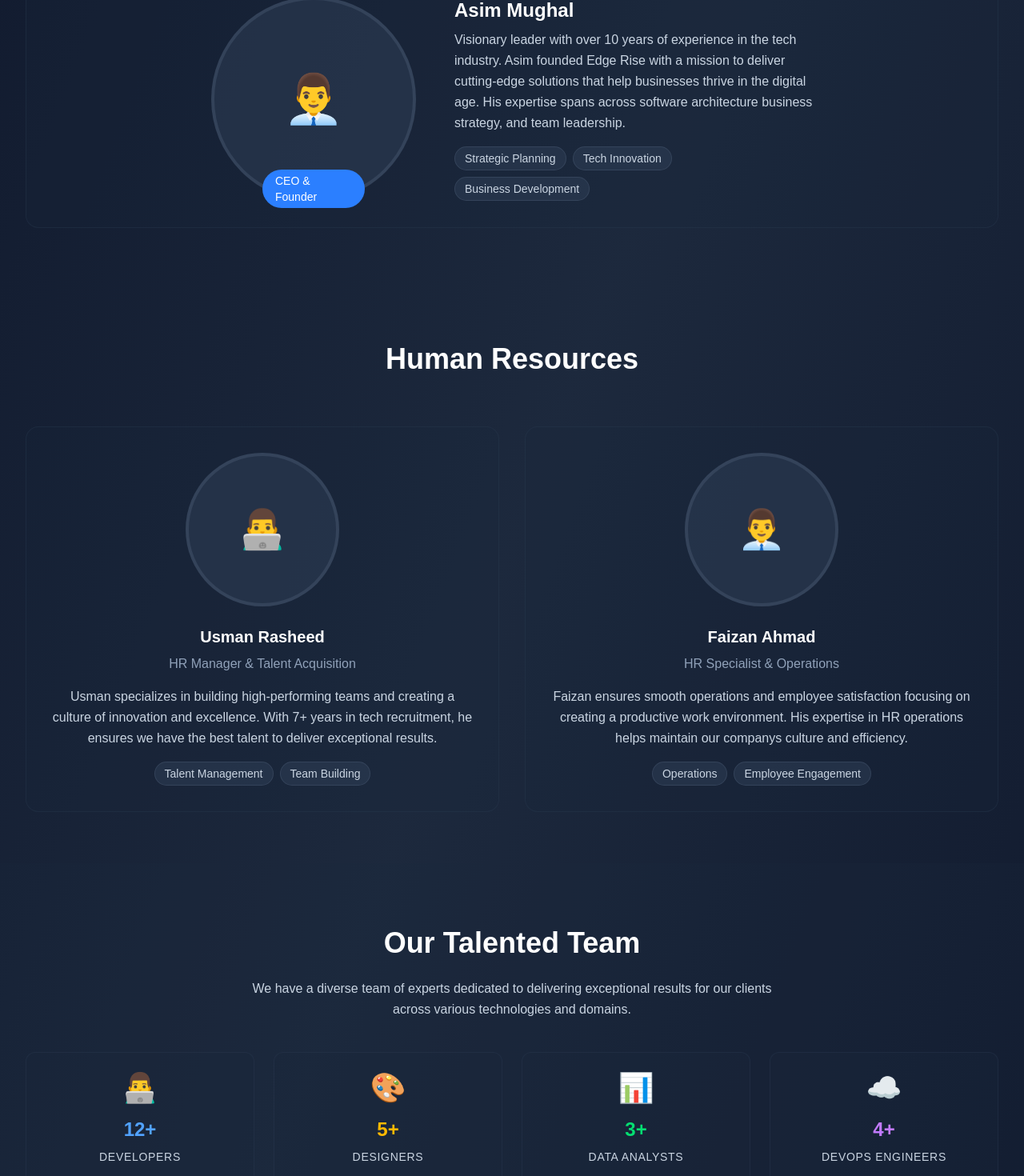
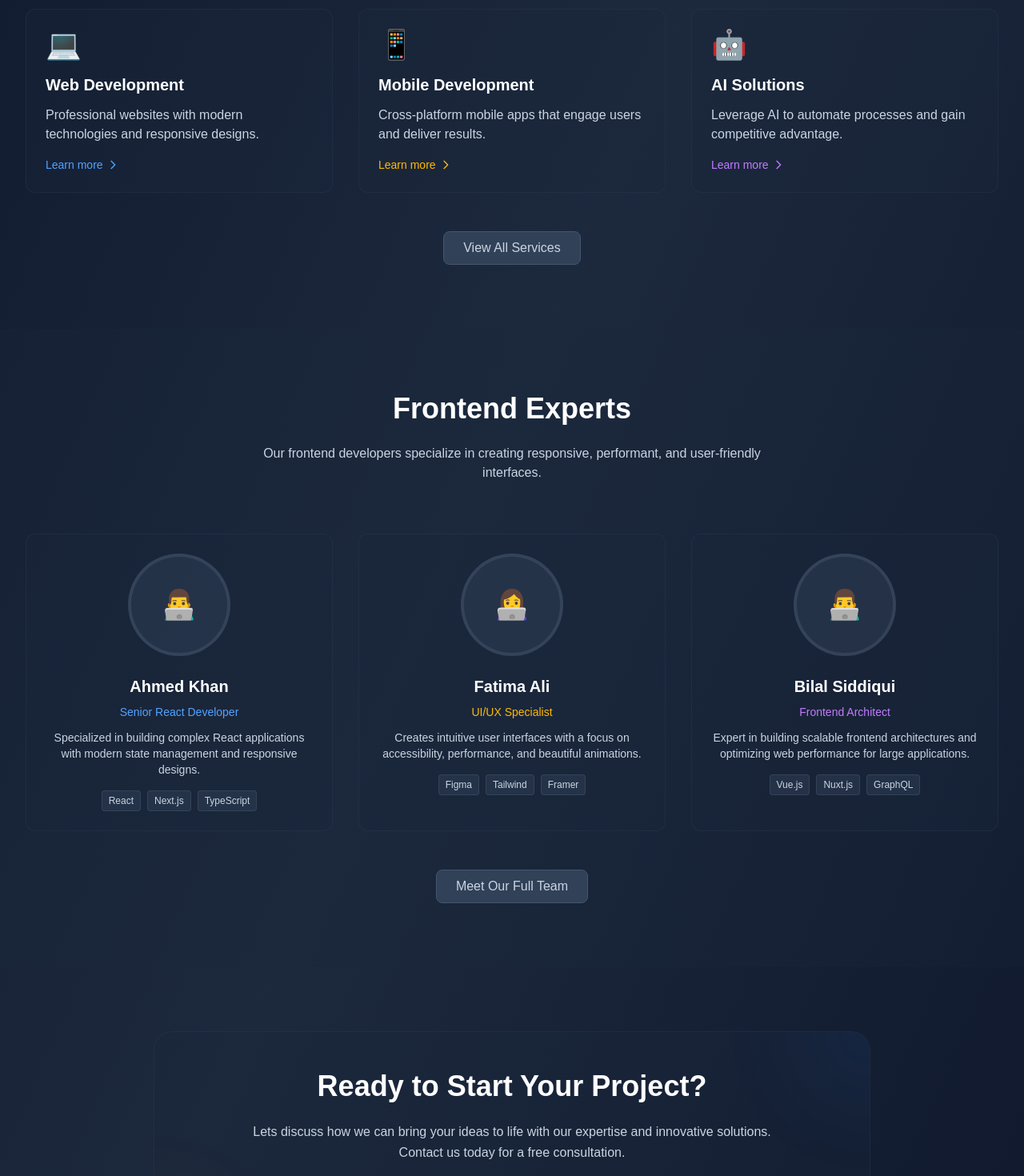
Before and after one commit to usmanrasheeddev/CryVon_Tech, a Next.js app: page / in a window 1280 px wide. Shown: the part 1051-2521 px from the top of the page at 80% size. Built offline with nearby package versions, Linux system fonts and the light colour scheme.

Commit message:
fix: resolved build warnings and errors

```diff
--- a/app/components/Hero.js
+++ b/app/components/Hero.js
@@ -18,19 +18,20 @@ export default function Hero() {
         <div className="max-w-7xl mx-auto px-4 sm:px-6 lg:px-8">
           <div className="flex justify-between items-center h-16">
             <div className="flex-shrink-0">
-              <span className="text-2xl font-bold">
+              <Link href="/" className="text-2xl font-bold">
                 <span className="text-blue-400">Edge</span>
                 <span className="text-amber-400">Rise</span>
-              </span>
+              </Link>
             </div>
             <div className="hidden md:block">
               <div className="ml-10 flex items-baseline space-x-4">
-                <a href="#" className="text-gray-300 hover:text-white px-3 py-2 rounded-md text-sm font-medium transition-colors duration-300">Home</a>
-                <a href="/Services" className="text-gray-300 hover:text-white px-3 py-2 rounded-md text-sm font-medium transition-colors duration-300">Services</a>
-                <a href="/Projects" className="text-gray-300 hover:text-white px-3 py-2 rounded-md text-sm font-medium transition-colors duration-300">Projects</a>
-                <a href="/Team" className="text-gray-300 hover:text-white px-3 py-2 rounded-md text-sm font-medium transition-colors duration-300">Team</a>
-                <a href="/Contact" className="text-gray-300 hover:text-white px-3 py-2 rounded-md text-sm font-medium transition-colors duration-300">Contact</a>
-                <a href="/Tech" className="text-gray-300 hover:text-white px-3 py-2 rounded-md text-sm font-medium transition-colors duration-300">Tech</a>
+                <Link href="/" className="text-white px-3 py-2 rounded-md text-sm font-medium transition-colors duration-300">Home</Link>
+                <Link href="/services" className="text-gray-300 hover:text-white px-3 py-2 rounded-md text-sm font-medium transition-colors duration-300">Services</Link>
+                <Link href="/tech" className="text-gray-300 hover:text-white px-3 py-2 rounded-md text-sm font-medium transition-colors duration-300">Tech Stack</Link>
+                <Link href="/projects" className="text-gray-300 hover:text-white px-3 py-2 rounded-md text-sm font-medium transition-colors duration-300">Projects</Link>
+                <Link href="/team" className="text-gray-300 hover:text-white px-3 py-2 rounded-md text-sm font-medium transition-colors duration-300">Team</Link>
+                <Link href="/career" className="text-gray-300 hover:text-white px-3 py-2 rounded-md text-sm font-medium transition-colors duration-300">Career</Link>
+                <Link href="/contact" className="text-gray-300 hover:text-white px-3 py-2 rounded-md text-sm font-medium transition-colors duration-300">Contact</Link>
               </div>
             </div>
           </div>
@@ -53,7 +54,7 @@ export default function Hero() {
                   Get Free Consultation
                 </button>
               </Link>
-              <Link href="/Projects">
+              <Link href="/projects">
                 <button className="px-8 py-3 bg-slate-700 text-slate-300 rounded-lg hover:bg-slate-600 transition-all duration-300 transform hover:-translate-y-1 font-medium border border-slate-600 hover:border-slate-500">
                   View Our Projects
                 </button>
@@ -93,121 +94,121 @@ export default function Hero() {
         </div>
       </section>
 
-      {/* CEO Introduction Section */}
-      <section id="ceo" className="py-20">
+      {/* Services Preview Section */}
+      <section className="py-20">
         <div className="max-w-7xl mx-auto px-4 sm:px-6 lg:px-8">
-          <h2 className="text-3xl md:text-4xl font-bold text-center mb-16">
-            Leadership Team
-          </h2>
+          <div className="text-center mb-16">
+            <h2 className="text-3xl md:text-4xl font-bold mb-6">Our Services</h2>
+            <p className="text-slate-300 max-w-2xl mx-auto">We offer comprehensive digital solutions to help your business thrive in the digital age.</p>
+          </div>
 
-          <div className="flex flex-col md:flex-row items-center justify-center gap-12 bg-slate-800/20 p-8 rounded-2xl border border-slate-700/30 hover:border-blue-500/30 transition-all duration-500">
-            <div className="relative">
-              <div className="w-64 h-64 bg-slate-700/50 rounded-full flex items-center justify-center overflow-hidden border-4 border-slate-600/50">
-                <div className="text-6xl">👨‍💼</div>
+          <div className="grid grid-cols-1 md:grid-cols-3 gap-8 mb-12">
+            <div className="bg-slate-800/30 p-6 rounded-xl border border-slate-700/30 hover:border-blue-500/30 transition-all duration-500 hover:scale-[1.02]">
+              <div className="text-4xl text-blue-400 mb-4">💻</div>
+              <h3 className="text-xl font-semibold mb-3">Web Development</h3>
+              <p className="text-slate-300 mb-4">Professional websites with modern technologies and responsive designs.</p>
+              <Link href="/services" className="text-blue-400 hover:text-blue-300 text-sm font-medium flex items-center">
+                Learn more
+                <svg xmlns="http://www.w3.org/2000/svg" className="h-4 w-4 ml-1" fill="none" viewBox="0 0 24 24" stroke="currentColor">
+                  <path strokeLinecap="round" strokeLinejoin="round" strokeWidth={2} d="M9 5l7 7-7 7" />
+                </svg>
+              </Link>
             </div>
-              <div className="absolute -bottom-2 left-1/2 transform -translate-x-1/2 bg-blue-500 text-white px-4 py-1 rounded-full text-sm font-medium">
-                CEO & Founder
+
+            <div className="bg-slate-800/30 p-6 rounded-xl border border-slate-700/30 hover:border-amber-500/30 transition-all duration-500 hover:scale-[1.02]">
+              <div className="text-4xl text-amber-400 mb-4">📱</div>
+              <h3 className="text-xl font-semibold mb-3">Mobile Development</h3>
+              <p className="text-slate-300 mb-4">Cross-platform mobile apps that engage users and deliver results.</p>
+              <Link href="/services" className="text-amber-400 hover:text-amber-300 text-sm font-medium flex items-center">
+                Learn more
+                <svg xmlns="http://www.w3.org/2000/svg" className="h-4 w-4 ml-1" fill="none" viewBox="0 0 24 24" stroke="currentColor">
+                  <path strokeLinecap="round" strokeLinejoin="round" strokeWidth={2} d="M9 5l7 7-7 7" />
+                </svg>
+              </Link>
+            </div>
+
+            <div className="bg-slate-800/30 p-6 rounded-xl border border-slate-700/30 hover:border-purple-500/30 transition-all duration-500 hover:scale-[1.02]">
+              <div className="text-4xl text-purple-400 mb-4">🤖</div>
+              <h3 className="text-xl font-semibold mb-3">AI Solutions</h3>
+              <p className="text-slate-300 mb-4">Leverage AI to automate processes and gain competitive advantage.</p>
+              <Link href="/services" className="text-purple-400 hover:text-purple-300 text-sm font-medium flex items-center">
+                Learn more
+                <svg xmlns="http://www.w3.org/2000/svg" className="h-4 w-4 ml-1" fill="none" viewBox="0 0 24 24" stroke="currentColor">
+                  <path strokeLinecap="round" strokeLinejoin="round" strokeWidth={2} d="M9 5l7 7-7 7" />
+                </svg>
+              </Link>
             </div>
           </div>
 
-            <div className="max-w-md">
-              <h3 className="text-2xl font-bold mb-2">Asim Mughal</h3>
-              <p className="text-slate-300 mb-4 leading-relaxed">
-                Visionary leader with over 10 years of experience in the tech industry. Asim founded Edge Rise with a mission to deliver cutting-edge solutions that help businesses thrive in the digital age. His expertise spans across software architecture business strategy, and team leadership.
-              </p>
-              <div className="flex gap-2 flex-wrap">
-                <span className="px-3 py-1 bg-slate-700/50 text-slate-300 rounded-full text-sm border border-slate-600/50">Strategic Planning</span>
-                <span className="px-3 py-1 bg-slate-700/50 text-slate-300 rounded-full text-sm border border-slate-600/50">Tech Innovation</span>
-                <span className="px-3 py-1 bg-slate-700/50 text-slate-300 rounded-full text-sm border border-slate-600/50">Business Development</span>
-              </div>
-            </div>
+          <div className="text-center">
+            <Link href="/services">
+              <button className="px-6 py-2 bg-slate-700 text-slate-300 rounded-lg hover:bg-slate-600 transition-all duration-300 font-medium border border-slate-600 hover:border-slate-500">
+                View All Services
+              </button>
+            </Link>
           </div>
         </div>
       </section>
 
-      {/* HR Team Section */}
-      <section id="hr-team" className="py-16">
+      {/* Frontend Team Section */}
+      <section className="py-20 bg-slate-800/20">
         <div className="max-w-7xl mx-auto px-4 sm:px-6 lg:px-8">
-          <h2 className="text-3xl md:text-4xl font-bold text-center mb-16">
-            Human Resources
-          </h2>
+          <div className="text-center mb-16">
+            <h2 className="text-3xl md:text-4xl font-bold mb-6">Frontend Experts</h2>
+            <p className="text-slate-300 max-w-2xl mx-auto">Our frontend developers specialize in creating responsive, performant, and user-friendly interfaces.</p>
+          </div>
 
-          <div className="grid grid-cols-1 md:grid-cols-2 gap-8">
-            {/* HR 1 */}
-            <div className="bg-slate-800/20 p-8 rounded-2xl border border-slate-700/30 hover:border-blue-500/30 transition-all duration-500 group hover:scale-[1.02]">
-              <div className="flex flex-col items-center text-center">
-                <div className="w-48 h-48 bg-slate-700/50 rounded-full flex items-center justify-center overflow-hidden border-4 border-slate-600/50 group-hover:border-blue-500/30 transition-colors duration-500 mb-6">
-                  <div className="text-5xl">👨‍💻</div>
+          <div className="grid grid-cols-1 md:grid-cols-2 lg:grid-cols-3 gap-8">
+            <div className="bg-slate-800/30 p-6 rounded-xl border border-slate-700/30 hover:border-blue-500/30 transition-all duration-500 group text-center">
+              <div className="w-32 h-32 bg-slate-700/50 rounded-full flex items-center justify-center mx-auto mb-6 overflow-hidden border-4 border-slate-600/50 group-hover:border-blue-500/30 transition-colors duration-500">
+                <div className="text-4xl">👨‍💻</div>
               </div>
-                <h3 className="text-xl font-bold mb-2">Usman Rasheed</h3>
-                <p className="text-slate-400 mb-4">HR Manager & Talent Acquisition</p>
-                <p className="text-slate-300 mb-4 leading-relaxed">
-                  Usman specializes in building high-performing teams and creating a culture of innovation and excellence. With 7+ years in tech recruitment, he ensures we have the best talent to deliver exceptional results.
-                </p>
+              <h3 className="text-xl font-semibold mb-2">Ahmed Khan</h3>
+              <p className="text-blue-400 text-sm mb-3">Senior React Developer</p>
+              <p className="text-slate-300 mb-4 text-sm">Specialized in building complex React applications with modern state management and responsive designs.</p>
               <div className="flex gap-2 justify-center flex-wrap">
-                  <span className="px-3 py-1 bg-slate-700/50 text-slate-300 rounded-full text-sm border border-slate-600/50">Talent Management</span>
-                  <span className="px-3 py-1 bg-slate-700/50 text-slate-300 rounded-full text-sm border border-slate-600/50">Team Building</span>
+                <span className="px-2 py-1 bg-slate-700/50 text-slate-300 rounded text-xs border border-slate-600/50">React</span>
+                <span className="px-2 py-1 bg-slate-700/50 text-slate-300 rounded text-xs border border-slate-600/50">Next.js</span>
+                <span className="px-2 py-1 bg-slate-700/50 text-slate-300 rounded text-xs border border-slate-600/50">TypeScript</span>
+              </div>
+            </div>
+
+            <div className="bg-slate-800/30 p-6 rounded-xl border border-slate-700/30 hover:border-amber-500/30 transition-all duration-500 group text-center">
+              <div className="w-32 h-32 bg-slate-700/50 rounded-full flex items-center justify-center mx-auto mb-6 overflow-hidden border-4 border-slate-600/50 group-hover:border-amber-500/30 transition-colors duration-500">
+                <div className="text-4xl">👩‍💻</div>
+              </div>
+              <h3 className="text-xl font-semibold mb-2">Fatima Ali</h3>
+              <p className="text-amber-400 text-sm mb-3">UI/UX Specialist</p>
+              <p className="text-slate-300 mb-4 text-sm">Creates intuitive user interfaces with a focus on accessibility, performance, and beautiful animations.</p>
+              <div className="flex gap-2 justify-center flex-wrap">
+                <span className="px-2 py-1 bg-slate-700/50 text-slate-300 rounded text-xs border border-slate-600/50">Figma</span>
+                <span className="px-2 py-1 bg-slate-700/50 text-slate-300 rounded text-xs border border-slate-600/50">Tailwind</span>
+                <span className="px-2 py-1 bg-slate-700/50 text-slate-300 rounded text-xs border border-slate-600/50">Framer</span>
+              </div>
+            </div>
+
+            <div className="bg-slate-800/30 p-6 rounded-xl border border-slate-700/30 hover:border-purple-500/30 transition-all duration-500 group text-center">
+              <div className="w-32 h-32 bg-slate-700/50 rounded-full flex items-center justify-center mx-auto mb-6 overflow-hidden border-4 border-slate-600/50 group-hover:border-purple-500/30 transition-colors duration-500">
+                <div className="text-4xl">👨‍💻</div>
+              </div>
+              <h3 className="text-xl font-semibold mb-2">Bilal Siddiqui</h3>
+              <p className="text-purple-400 text-sm mb-3">Frontend Architect</p>
+              <p className="text-slate-300 mb-4 text-sm">Expert in building scalable frontend architectures and optimizing web performance for large applications.</p>
+              <div className="flex gap-2 justify-center flex-wrap">
+                <span className="px-2 py-1 bg-slate-700/50 text-slate-300 rounded text-xs border border-slate-600/50">Vue.js</span>
+                <span className="px-2 py-1 bg-slate-700/50 text-slate-300 rounded text-xs border border-slate-600/50">Nuxt.js</span>
+                <span className="px-2 py-1 bg-slate-700/50 text-slate-300 rounded text-xs border border-slate-600/50">GraphQL</span>
               </div>
             </div>
           </div>
 
-            {/* HR 2 */}
-            <div className="bg-slate-800/20 p-8 rounded-2xl border border-slate-700/30 hover:border-amber-500/30 transition-all duration-500 group hover:scale-[1.02]">
-              <div className="flex flex-col items-center text-center">
-                <div className="w-48 h-48 bg-slate-700/50 rounded-full flex items-center justify-center overflow-hidden border-4 border-slate-600/50 group-hover:border-amber-500/30 transition-colors duration-500 mb-6">
-                  <div className="text-5xl">👨‍💼</div>
-                </div>
-                <h3 className="text-xl font-bold mb-2">Faizan Ahmad</h3>
-                <p className="text-slate-400 mb-4">HR Specialist & Operations</p>
-                <p className="text-slate-300 mb-4 leading-relaxed">
-                  Faizan ensures smooth operations and employee satisfaction focusing on creating a productive work environment. His expertise in HR operations helps maintain our companys culture and efficiency.
-                </p>
-                <div className="flex gap-2 justify-center flex-wrap">
-                  <span className="px-3 py-1 bg-slate-700/50 text-slate-300 rounded-full text-sm border border-slate-600/50">Operations</span>
-                  <span className="px-3 py-1 bg-slate-700/50 text-slate-300 rounded-full text-sm border border-slate-600/50">Employee Engagement</span>
-                </div>
-              </div>
-            </div>
-          </div>
-        </div>
-      </section>
-
-      {/* Team Overview Section */}
-      <section id="team" className="py-20 bg-slate-800/20">
-        <div className="max-w-7xl mx-auto px-4 sm:px-6 lg:px-8 text-center">
-          <h2 className="text-3xl md:text-4xl font-bold mb-6">Our Talented Team</h2>
-          <p className="text-slate-300 max-w-2xl mx-auto mb-10 leading-relaxed">
-            We have a diverse team of experts dedicated to delivering exceptional results for our clients across various technologies and domains.
-          </p>
-
-          <div className="grid grid-cols-2 md:grid-cols-4 gap-6 mb-12">
-            <div className="text-center p-6 bg-slate-800/30 rounded-xl border border-slate-700/30 hover:border-blue-500/30 transition-all duration-300 hover:scale-105">
-              <div className="text-4xl mb-4">👨‍💻</div>
-              <div className="text-2xl font-bold text-blue-400 mb-2">12+</div>
-              <div className="text-slate-300 text-sm uppercase tracking-wider">Developers</div>
-            </div>
-            <div className="text-center p-6 bg-slate-800/30 rounded-xl border border-slate-700/30 hover:border-amber-500/30 transition-all duration-300 hover:scale-105">
-              <div className="text-4xl mb-4">🎨</div>
-              <div className="text-2xl font-bold text-amber-400 mb-2">5+</div>
-              <div className="text-slate-300 text-sm uppercase tracking-wider">Designers</div>
-            </div>
-            <div className="text-center p-6 bg-slate-800/30 rounded-xl border border-slate-700/30 hover:border-green-500/30 transition-all duration-300 hover:scale-105">
-              <div className="text-4xl mb-4">📊</div>
-              <div className="text-2xl font-bold text-green-400 mb-2">3+</div>
-              <div className="text-slate-300 text-sm uppercase tracking-wider">Data Analysts</div>
-            </div>
-            <div className="text-center p-6 bg-slate-800/30 rounded-xl border border-slate-700/30 hover:border-purple-500/30 transition-all duration-300 hover:scale-105">
-              <div className="text-4xl mb-4">☁️</div>
-              <div className="text-2xl font-bold text-purple-400 mb-2">4+</div>
-              <div className="text-slate-300 text-sm uppercase tracking-wider">DevOps Engineers</div>
-            </div>
-          </div>
-
+          <div className="text-center mt-12">
             <Link href="/team">
-            <button className="px-8 py-3 bg-gradient-to-r from-blue-500 to-blue-600 text-white rounded-lg hover:from-blue-600 hover:to-blue-700 transition-all duration-300 transform hover:-translate-y-1 shadow-md hover:shadow-lg font-medium">
+              <button className="px-6 py-2 bg-slate-700 text-slate-300 rounded-lg hover:bg-slate-600 transition-all duration-300 font-medium border border-slate-600 hover:border-slate-500">
                 Meet Our Full Team
               </button>
             </Link>
+          </div>
         </div>
       </section>
 
@@ -221,23 +222,65 @@ export default function Hero() {
           <p className="text-slate-300 max-w-2xl mx-auto mb-10 leading-relaxed">
             Lets discuss how we can bring your ideas to life with our expertise and innovative solutions. Contact us today for a free consultation.
           </p>
+          <div className="flex flex-col sm:flex-row justify-center gap-4">
             <Link href="/contact">
               <button className="px-8 py-3 bg-gradient-to-r from-blue-500 to-blue-600 text-white rounded-lg hover:from-blue-600 hover:to-blue-700 transition-all duration-300 transform hover:-translate-y-1 shadow-md hover:shadow-lg font-medium">
                 Get Free Consultation
               </button>
             </Link>
+            <Link href="/projects">
+              <button className="px-8 py-3 bg-slate-700 text-slate-300 rounded-lg hover:bg-slate-600 transition-all duration-300 transform hover:-translate-y-1 font-medium border border-slate-600 hover:border-slate-500">
+                View Our Projects
+              </button>
+            </Link>
+          </div>
         </div>
       </section>
 
       {/* Footer */}
       <footer className="bg-slate-900 py-12 border-t border-slate-800/30">
-        <div className="max-w-7xl mx-auto px-4 sm:px-6 lg:px-8 text-center">
+        <div className="max-w-7xl mx-auto px-4 sm:px-6 lg:px-8">
+          <div className="grid grid-cols-1 md:grid-cols-4 gap-8">
+            <div>
               <span className="text-2xl font-bold">
                 <span className="text-blue-400">Edge</span>
                 <span className="text-amber-400">Rise</span>
               </span>
-          <p className="text-slate-400 mt-4">Rising Beyond Limits in Tech Solutions</p>
-          <p className="text-slate-500 text-sm mt-8">© {new Date().getFullYear()} Edge Rise. All rights reserved.</p>
+              <p className="text-slate-400 mt-4 text-sm">Rising Beyond Limits in Tech Solutions</p>
+            </div>
+
+            <div>
+              <h3 className="text-slate-200 font-semibold mb-4">Quick Links</h3>
+              <ul className="space-y-2">
+                <li><Link href="/" className="text-slate-400 hover:text-white text-sm transition-colors duration-300">Home</Link></li>
+                <li><Link href="/services" className="text-slate-400 hover:text-white text-sm transition-colors duration-300">Services</Link></li>
+                <li><Link href="/projects" className="text-slate-400 hover:text-white text-sm transition-colors duration-300">Projects</Link></li>
+                <li><Link href="/team" className="text-slate-400 hover:text-white text-sm transition-colors duration-300">Team</Link></li>
+              </ul>
+            </div>
+
+            <div>
+              <h3 className="text-slate-200 font-semibold mb-4">More</h3>
+              <ul className="space-y-2">
+                <li><Link href="/tech" className="text-slate-400 hover:text-white text-sm transition-colors duration-300">Tech Stack</Link></li>
+                <li><Link href="/career" className="text-slate-400 hover:text-white text-sm transition-colors duration-300">Career</Link></li>
+                <li><Link href="/contact" className="text-slate-400 hover:text-white text-sm transition-colors duration-300">Contact</Link></li>
+              </ul>
+            </div>
+
+            <div>
+              <h3 className="text-slate-200 font-semibold mb-4">Contact Info</h3>
+              <ul className="space-y-2 text-slate-400 text-sm">
+                <li>info@edgerise.com</li>
+                <li>+92 300 1234567</li>
+                <li>Lahore, Pakistan</li>
+              </ul>
+            </div>
+          </div>
+
+          <div className="border-t border-slate-800/30 mt-8 pt-8 text-center">
+            <p className="text-slate-500 text-sm">© {new Date().getFullYear()} Edge Rise. All rights reserved.</p>
+          </div>
         </div>
       </footer>
 
```
Lines whose indentation alone changed are shown as unchanged.
